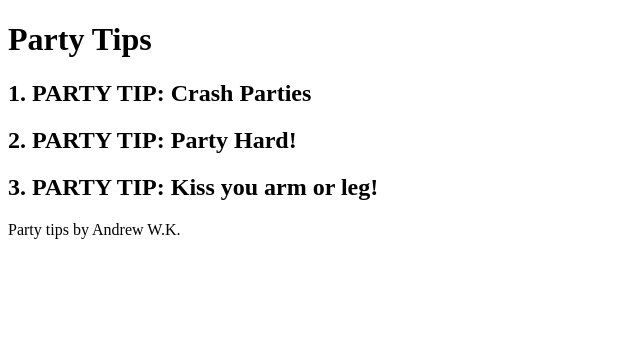
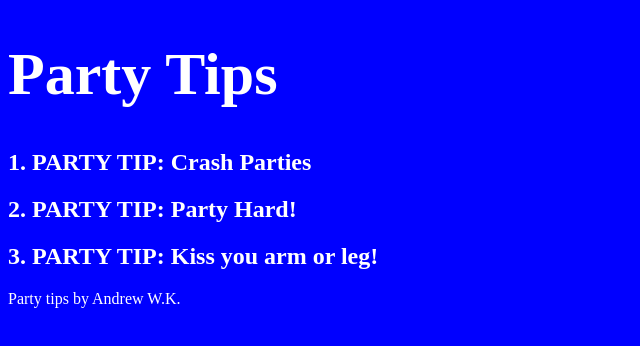
Before and after one commit to wccalvin/website, a plain HTML site: page onemonthhtml/party-tips/index.html in a window 1280 px wide. Shown: the whole page, without its empty margins (0-640 px from the left). Drawn offline with Linux system fonts and the light colour scheme.

Commit message:
organize files

```diff
--- a/onemonthhtml/index.html
+++ b/onemonthhtml/party-tips/index.html
@@ -2,6 +2,18 @@
 <html>
 <head>
 	<title>Party tips from Andrew W.K.</title>
+	<style type="text/css">
+		body {
+			background: blue;
+			color: white
+		}
+		h1 {
+			font-size: 60px;
+		}
+	</style>
+	<script type="text/javascript">
+		alert("I'm annoying!");
+	</script>
 </head>
 <body>
 	<h1>Party Tips</h1>
```
